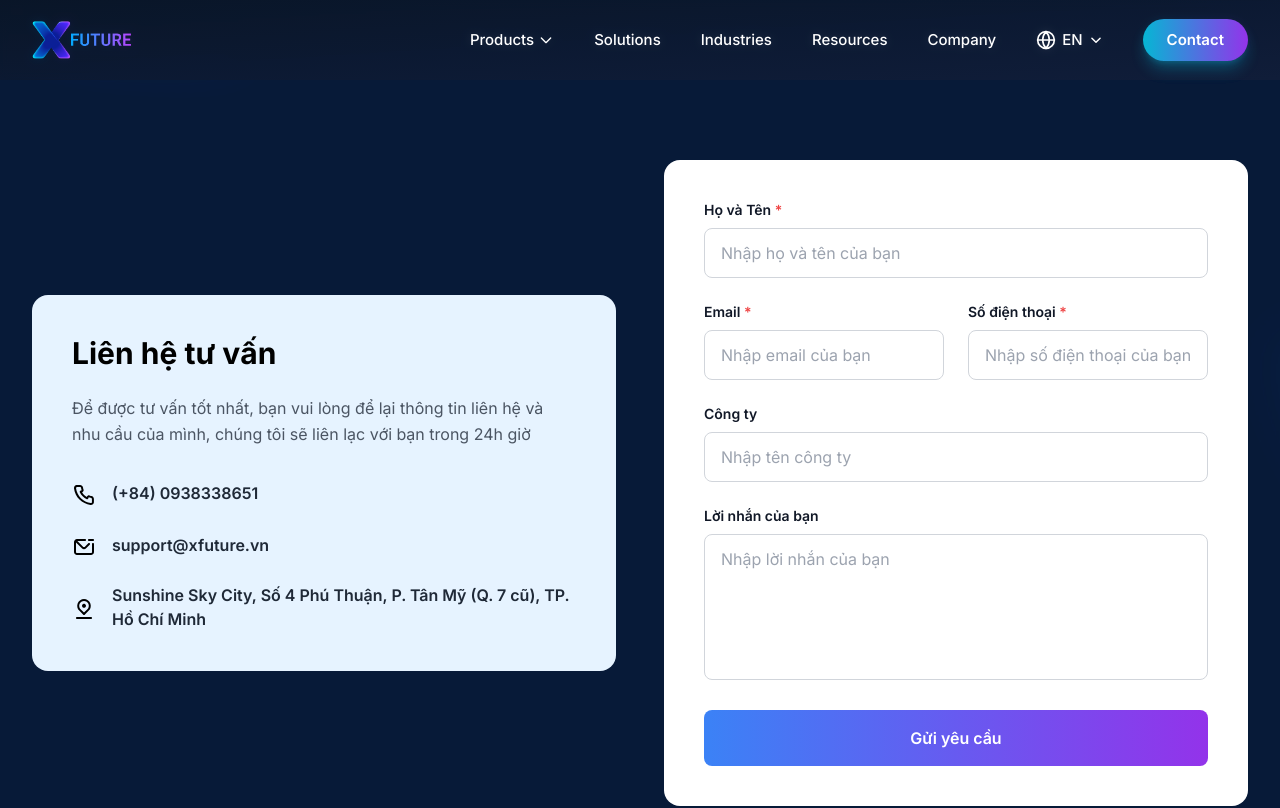
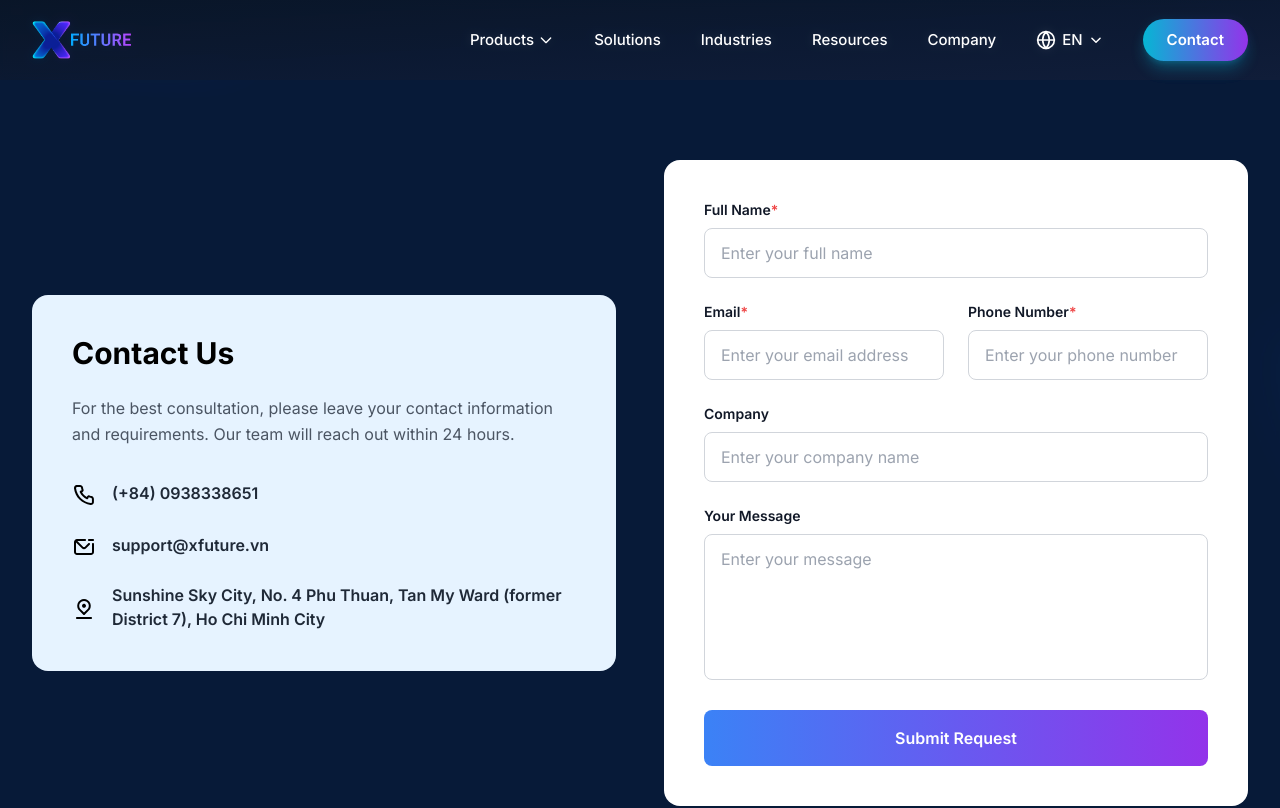
Before and after one commit to songhao2103/x-landing, a Next.js app: page /en/contact in a window 1280 px wide. Shown: the top 808 px of the page. Built offline with nearby package versions, Linux system fonts and the light colour scheme.

Commit message:
update: udpate contact, loading

```diff
--- /dev/null
+++ b/app/[locale]/loading.tsx
@@ -0,0 +1,5 @@
+import AppLoadingOverlay from '@/components/ui/XLoader'
+
+export default function Loading() {
+  return <AppLoadingOverlay />
+}
--- a/components/sections/ContactSection.tsx
+++ b/components/sections/ContactSection.tsx
@@ -1,10 +1,11 @@
 'use client'
 
-import { vi } from '@/lib/locales/vi'
 import Image from 'next/image'
 import React, { useState } from 'react'
+import { useTranslations } from 'use-intl'
 
 export const ContactSection: React.FC = () => {
+  const t = useTranslations('contact')
   const [formData, setFormData] = useState({
     fullName: '',
     email: '',
@@ -13,7 +14,9 @@ export const ContactSection: React.FC = () => {
     message: '',
   })
 
-  const handleChange = (e: React.ChangeEvent<HTMLInputElement | HTMLTextAreaElement>) => {
+  const handleChange = (
+    e: React.ChangeEvent<HTMLInputElement | HTMLTextAreaElement>
+  ) => {
     setFormData({
       ...formData,
       [e.target.name]: e.target.value,
@@ -27,48 +30,69 @@ export const ContactSection: React.FC = () => {
   }
 
   return (
-    <section style={{ background: 'url(/images/backgrounds/contact_banner.png) no-repeat center center', backgroundSize: 'cover' }} className="py-16 lg:py-24  relative overflow-hidden">
-
+    <section
+      style={{
+        background:
+          'url(/images/backgrounds/contact_banner.png) no-repeat center center',
+        backgroundSize: 'cover',
+      }}
+      className="py-16 lg:py-24  relative overflow-hidden"
+    >
       <div className="container mx-auto px-4 lg:px-8 mt-16 relative z-10">
         <div className="grid grid-cols-1 lg:grid-cols-2 gap-8 lg:gap-12 items-center">
           {/* Left Panel - Contact Information */}
           <div className="bg-[#E6F3FF] rounded-2xl p-8 lg:p-10 text-black self-center">
             <h2 className="text-2xl lg:text-3xl font-bold mb-6">
-              {vi.contact.title}
+              {t('title')}
             </h2>
 
             <p className="text-base lg:text-md text-gray-600 leading-relaxed mb-8">
-              {vi.contact.description}
+              {t('description')}
             </p>
 
             <div className="space-y-6">
               {/* Phone */}
               <div className="flex items-center gap-4">
                 <div className="flex-shrink-0 mt-1">
-                  <Image src="/images/icons/icon_phone.svg" alt="Phone" width={24} height={24} />
+                  <Image
+                    src="/images/icons/icon_phone.svg"
+                    alt="Phone"
+                    width={24}
+                    height={24}
+                  />
                 </div>
                 <p className="text-base lg:text-md font-semibold text-gray-800">
-                  {vi.contact.phone}
+                  {t('phone')}
                 </p>
               </div>
 
               {/* Email */}
               <div className="flex items-center gap-4">
                 <div className="flex-shrink-0 mt-1">
-                  <Image src="/images/icons/icon_email.svg" alt="Email" width={24} height={24} />
+                  <Image
+                    src="/images/icons/icon_email.svg"
+                    alt="Email"
+                    width={24}
+                    height={24}
+                  />
                 </div>
                 <p className="text-base lg:text-md font-semibold text-gray-800">
-                  {vi.contact.email}
+                  {t('email')}
                 </p>
               </div>
 
               {/* Address */}
               <div className="flex items-center gap-4">
                 <div className="flex-shrink-0 mt-1">
-                  <Image src="/images/icons/icon_location.svg" alt="Location" width={24} height={24} />
+                  <Image
+                    src="/images/icons/icon_location.svg"
+                    alt="Location"
+                    width={24}
+                    height={24}
+                  />
                 </div>
                 <p className="text-base lg:text-md font-semibold text-gray-800">
-                  {vi.contact.address}
+                  {t('address')}
                 </p>
               </div>
             </div>
@@ -79,8 +103,12 @@ export const ContactSection: React.FC = () => {
             <form onSubmit={handleSubmit} className="space-y-6">
               {/* Full Name */}
               <div>
-                <label htmlFor="fullName" className="block text-sm font-semibold text-gray-900 mb-2">
-                  {vi.contact.form.fullName} <span className="text-red-500">*</span>
+                <label
+                  htmlFor="fullName"
+                  className="block text-sm font-semibold text-gray-900 mb-2"
+                >
+                  {t('form.fullName')}
+                  <span className="text-red-500">*</span>
                 </label>
                 <input
                   type="text"
@@ -90,7 +118,7 @@ export const ContactSection: React.FC = () => {
                   value={formData.fullName}
                   onChange={handleChange}
                   className="w-full px-4 py-3 border border-gray-300 rounded-lg focus:outline-none focus:ring-2 focus:ring-blue-500 focus:border-transparent"
-                  placeholder="Nhập họ và tên của bạn"
+                  placeholder={t('form.placeholder_fullName')}
                 />
               </div>
 
@@ -98,8 +126,12 @@ export const ContactSection: React.FC = () => {
               <div className="grid grid-cols-1 md:grid-cols-2 gap-6">
                 {/* Email */}
                 <div>
-                  <label htmlFor="email" className="block text-sm font-semibold text-gray-900 mb-2">
-                    {vi.contact.form.email} <span className="text-red-500">*</span>
+                  <label
+                    htmlFor="email"
+                    className="block text-sm font-semibold text-gray-900 mb-2"
+                  >
+                    {t('form.email')}
+                    <span className="text-red-500">*</span>
                   </label>
                   <input
                     type="email"
@@ -109,14 +141,18 @@ export const ContactSection: React.FC = () => {
                     value={formData.email}
                     onChange={handleChange}
                     className="w-full px-4 py-3 border border-gray-300 rounded-lg focus:outline-none focus:ring-2 focus:ring-blue-500 focus:border-transparent"
-                    placeholder="Nhập email của bạn"
+                    placeholder={t('form.placeholder_email')}
                   />
                 </div>
 
                 {/* Phone */}
                 <div>
-                  <label htmlFor="phone" className="block text-sm font-semibold text-gray-900 mb-2">
-                    {vi.contact.form.phone} <span className="text-red-500">*</span>
+                  <label
+                    htmlFor="phone"
+                    className="block text-sm font-semibold text-gray-900 mb-2"
+                  >
+                    {t('form.phone')}
+                    <span className="text-red-500">*</span>
                   </label>
                   <input
                     type="tel"
@@ -126,15 +162,18 @@ export const ContactSection: React.FC = () => {
                     value={formData.phone}
                     onChange={handleChange}
                     className="w-full px-4 py-3 border border-gray-300 rounded-lg focus:outline-none focus:ring-2 focus:ring-blue-500 focus:border-transparent"
-                    placeholder="Nhập số điện thoại của bạn"
+                    placeholder={t('form.placeholder_phone')}
                   />
                 </div>
               </div>
 
               {/* Company */}
               <div>
-                <label htmlFor="company" className="block text-sm font-semibold text-gray-900 mb-2">
-                  {vi.contact.form.company}
+                <label
+                  htmlFor="company"
+                  className="block text-sm font-semibold text-gray-900 mb-2"
+                >
+                  {t('form.company')}
                 </label>
                 <input
                   type="text"
@@ -143,14 +182,17 @@ export const ContactSection: React.FC = () => {
                   value={formData.company}
                   onChange={handleChange}
                   className="w-full px-4 py-3 border border-gray-300 rounded-lg focus:outline-none focus:ring-2 focus:ring-blue-500 focus:border-transparent"
-                  placeholder="Nhập tên công ty"
+                  placeholder={t('form.placeholder_company')}
                 />
               </div>
 
               {/* Message */}
               <div>
-                <label htmlFor="message" className="block text-sm font-semibold text-gray-900 mb-2">
-                  {vi.contact.form.message}
+                <label
+                  htmlFor="message"
+                  className="block text-sm font-semibold text-gray-900 mb-2"
+                >
+                  {t('form.message')}
                 </label>
                 <textarea
                   id="message"
@@ -159,7 +201,7 @@ export const ContactSection: React.FC = () => {
                   value={formData.message}
                   onChange={handleChange}
                   className="w-full px-4 py-3 border border-gray-300 rounded-lg focus:outline-none focus:ring-2 focus:ring-blue-500 focus:border-transparent resize-none"
-                  placeholder="Nhập lời nhắn của bạn"
+                  placeholder={t('form.placeholder_message')}
                 />
               </div>
 
@@ -168,7 +210,7 @@ export const ContactSection: React.FC = () => {
                 type="submit"
                 className="w-full bg-gradient-to-r from-blue-500 to-purple-600 text-white font-semibold py-4 px-6 rounded-lg hover:shadow-lg hover:scale-[1.02] transition-all duration-200 active:scale-[0.98]"
               >
-                {vi.contact.form.submit}
+                {t('form.submit')}
               </button>
             </form>
           </div>
--- /dev/null
+++ b/components/ui/XLoader.tsx
@@ -0,0 +1,28 @@
+'use client'
+
+import { useEffect, useState } from 'react'
+
+export default function AppLoadingOverlay() {
+  const [visible, setVisible] = useState(false)
+
+  useEffect(() => {
+    const t = setTimeout(() => setVisible(true), 300)
+    return () => clearTimeout(t)
+  }, [])
+
+  return (
+    <div
+      className={`fixed inset-0 z-50 flex items-center justify-center transition-opacity duration-700 bg-red-300 ${visible ? 'opacity-100' : 'opacity-0'}`}
+    >
+      {/* Background */}
+      <div className="absolute inset-0 bg-animated-gradient" />
+      {/* Noise layer */}
+      <div className="absolute inset-0 bg-noise opacity-[0.03]" />
+      {/* Blur overlay */}
+      <div className="absolute inset-0 backdrop-blur-xl bg-white/10" />
+      Lorem, ipsum dolor sit amet consectetur adipisicing elit. Debitis sunt
+      veniam aliquid, et esse doloremque dolore nulla, praesentium provident
+      quos atque qui porro tempora aut illum hic voluptatibus accusantium earum!
+    </div>
+  )
+}
--- a/lib/locales/en.json
+++ b/lib/locales/en.json
@@ -374,11 +374,16 @@
     "address": "Sunshine Sky City, No. 4 Phu Thuan, Tan My Ward (former District 7), Ho Chi Minh City",
     "form": {
       "fullName": "Full Name",
+      "placeholder_fullName": "Enter your full name",
       "email": "Email",
+      "placeholder_email": "Enter your email address",
       "phone": "Phone Number",
+      "placeholder_phone": "Enter your phone number",
       "company": "Company",
+      "placeholder_company": "Enter your company name",
       "message": "Your Message",
-      "submit": "Submit"
+      "placeholder_message": "Enter your message",
+      "submit": "Submit Request"
     }
   },
   "footer": {
--- a/lib/locales/vi.json
+++ b/lib/locales/vi.json
@@ -378,10 +378,15 @@
     "address": "Sunshine Sky City, Số 4 Phú Thuận, P. Tân Mỹ (Q. 7 cũ), TP. Hồ Chí Minh",
     "form": {
       "fullName": "Họ và Tên",
+      "placeholder_fullName": "Nhập họ và tên của bạn",
       "email": "Email",
+      "placeholder_email": "Nhập email của bạn",
       "phone": "Số điện thoại",
+      "placeholder_phone": "Nhập số điện thoại của bạn",
       "company": "Công ty",
+      "placeholder_company": "Nhập công ty của bạn",
       "message": "Lời nhắn của bạn",
+      "placeholder_message": "Nhập lời nhắn của bạn",
       "submit": "Gửi yêu cầu"
     }
   },
```
Also changed, not shown: app/[locale]/globals.css (+24 -0 lines), components/ui/AppLoadingOverlay.tsx (added, +38 -0 lines).
